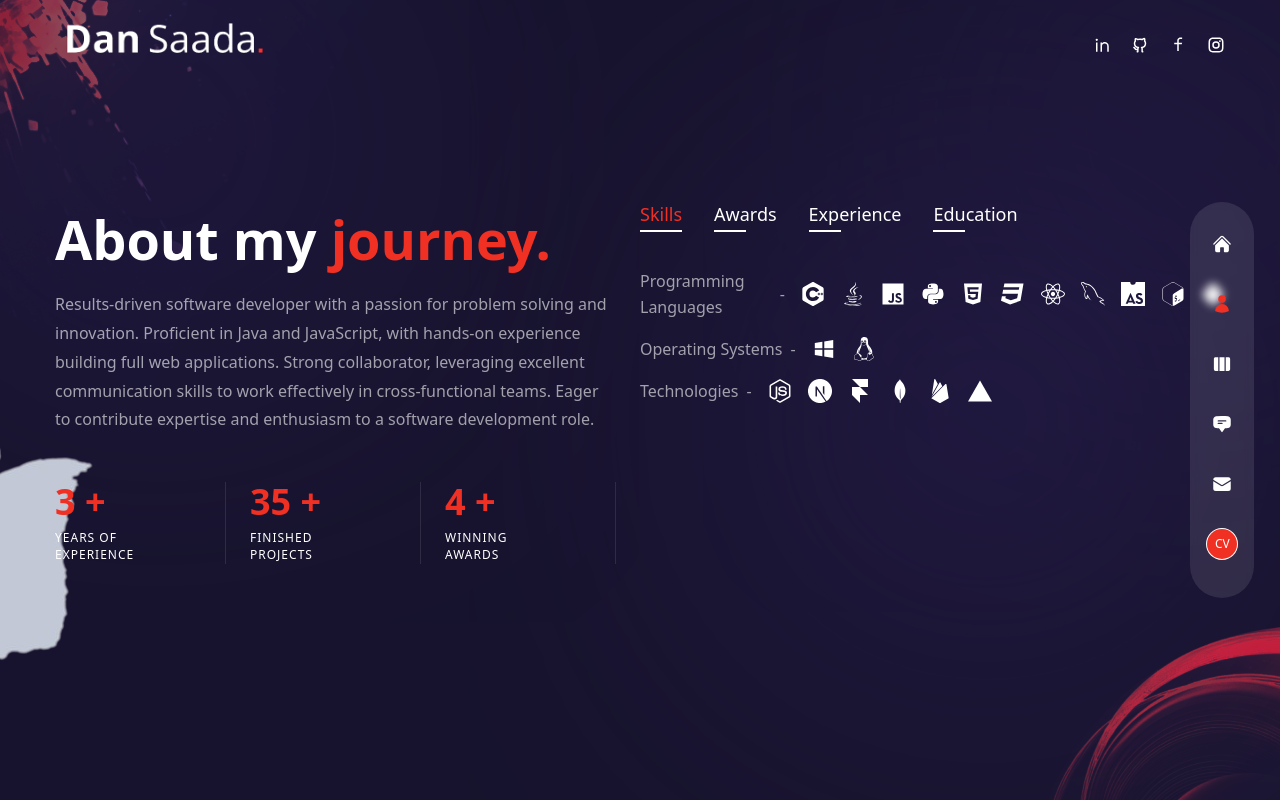
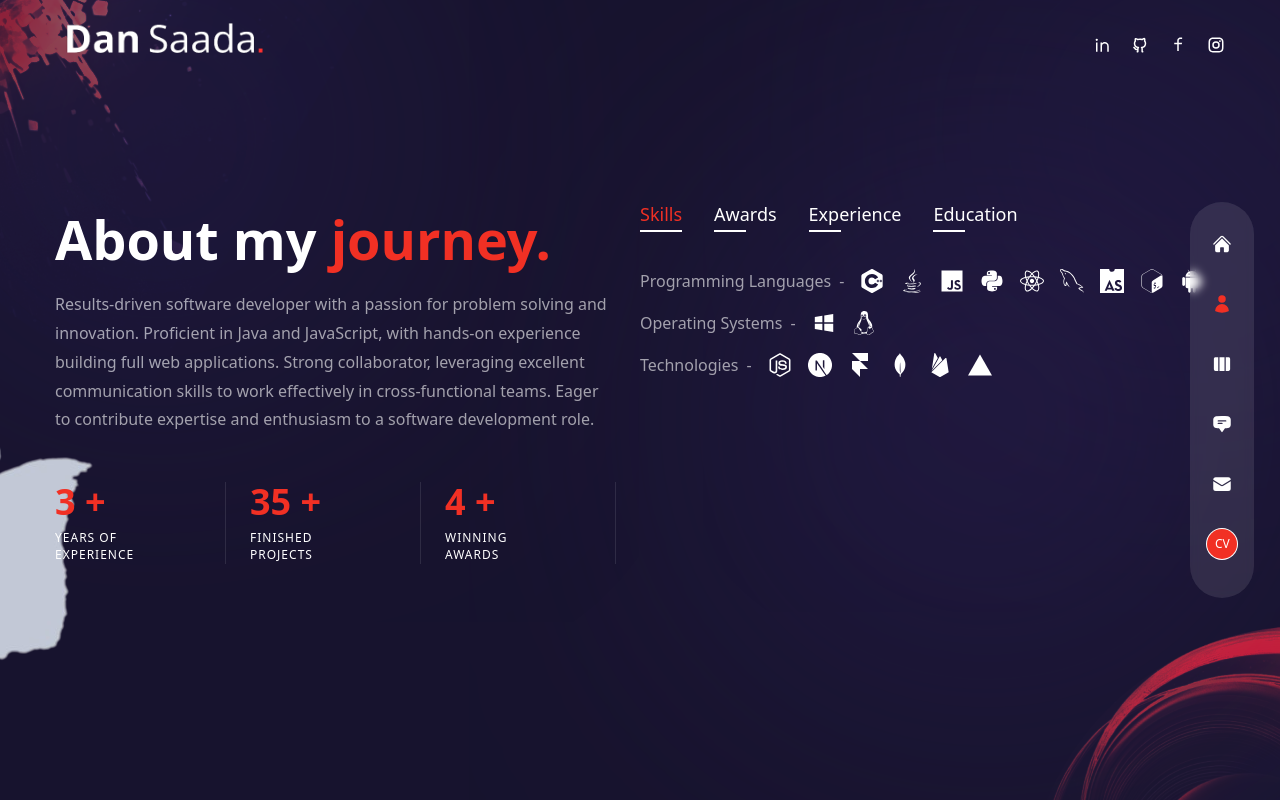
Before and after one commit to DanSaada/Portfolio, a Next.js app: page /about in a window 1280 px wide. Built offline with nearby package versions, Linux system fonts and the light colour scheme.

Commit message:
added content to the "about" section

```diff
--- a/pages/about/index.js
+++ b/pages/about/index.js
@@ -41,8 +41,6 @@ const aboutData = [
           <FaJava />,
           <FaJs />,
           <FaPython />,
-          <FaHtml5 />,
-          <FaCss3 />,
           <FaReact />,
           <GrMysql />,
           <SiAssemblyscript />,
```
